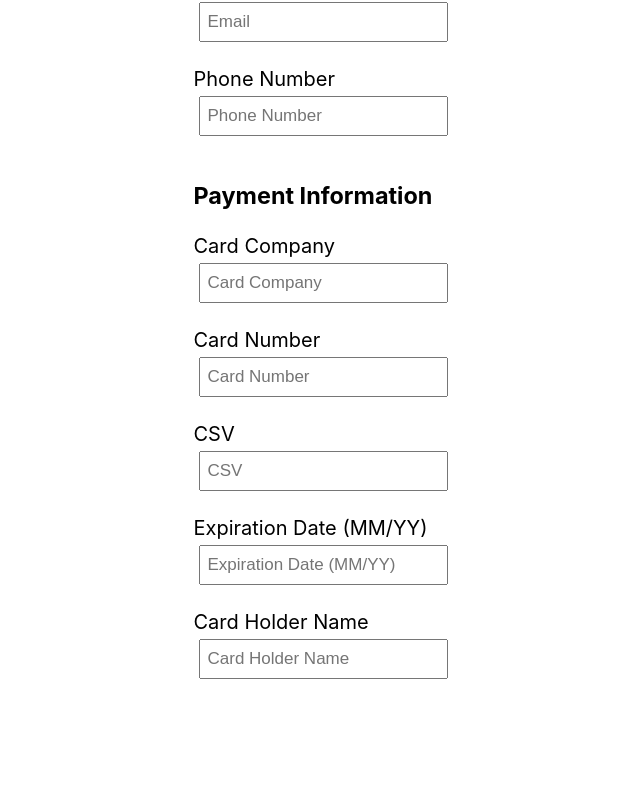
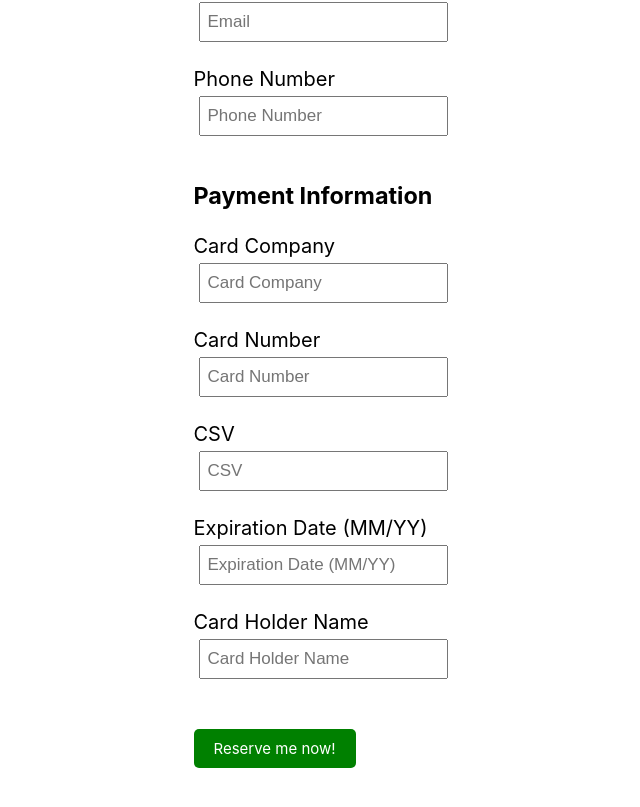
Before and after one commit to loveleen-kaur21/ReservMEJs, a Next.js app in the folder reservme-next-react/: page /guestpaymentinfo in a window 1280 px wide. Shown: the part 893-1700 px from the top of the page, without its empty margins (322-962 px from the left). Built offline with nearby package versions, Linux system fonts and the light colour scheme.

Commit message:
submit button for information page

```diff
--- /dev/null
+++ b/reservme-next-react/components/SubmitInfoButton.js
@@ -0,0 +1,8 @@
+import styles from '../styles/Button.module.css'
+
+export const SubmitInfoButton = ({ color, text }) => {
+    return (<button style={{ backgroundColor: color }} className={styles.btn}>{ text }</button>
+    )
+}
+
+export default SubmitInfoButton
--- a/reservme-next-react/pages/guestpaymentinfo.js
+++ b/reservme-next-react/pages/guestpaymentinfo.js
@@ -1,5 +1,6 @@
 import GuestInfo from '../components/GuestInfo'
 import PaymentInfo from '../components/PaymentInfo'
+import SubmitInfoButton from '../components/SubmitInfoButton'
 
 export default function Forms({guestinfo, paymentinfo}) {
     return (
@@ -7,6 +8,7 @@ export default function Forms({guestinfo, paymentinfo}) {
 
         <GuestInfo />
         <PaymentInfo />
+        <SubmitInfoButton color='green' text='Reserve me now!' />
       </div>
     )
   }
```
